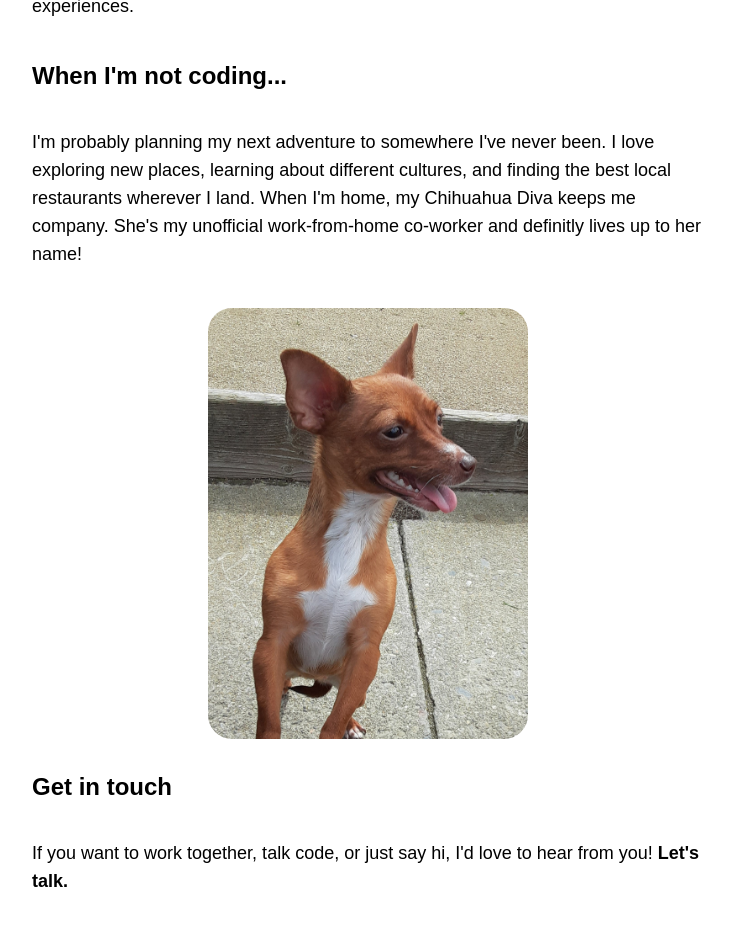
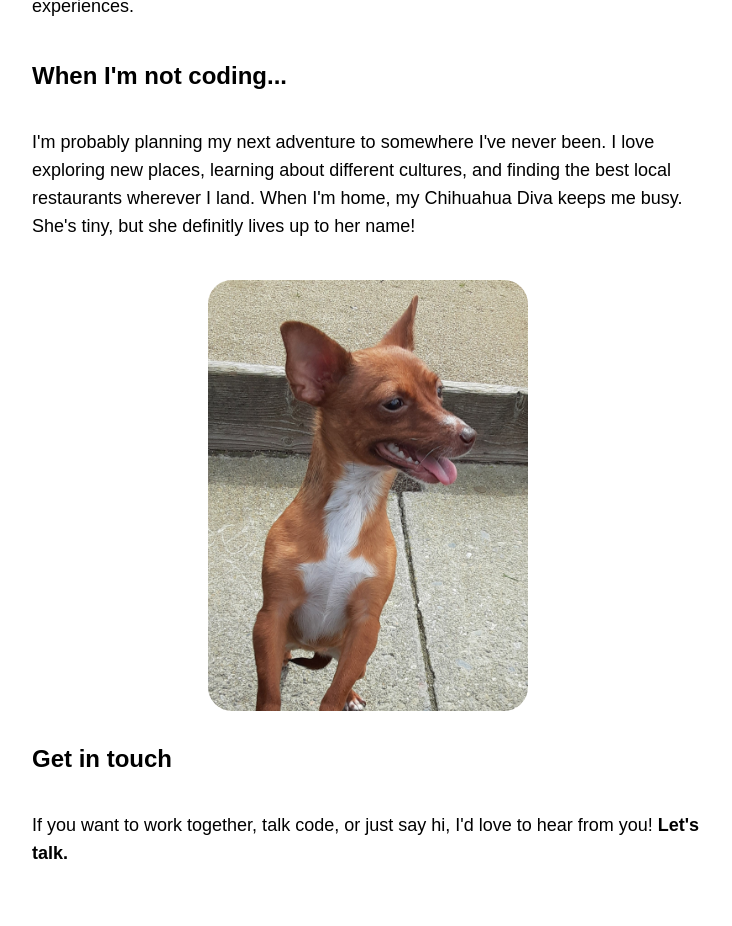
Before and after one commit to LaTrishaGomer/latrisha-gomer, a Next.js app: page /about in a window 1280 px wide. Shown: the part 1494-2420 px from the top of the page, without its empty margins (272-1004 px from the left). Built offline with nearby package versions, Linux system fonts and the light colour scheme; a web font is replaced by a local one.

Commit message:
minor change to last paragraph of about page

```diff
--- a/app/components/About.jsx
+++ b/app/components/About.jsx
@@ -41,7 +41,7 @@ import React from 'react'
 
         <br />
         <p className='mb-10 font-ovo text-left'>
-        I'm probably planning my next adventure to somewhere I've never been. I love exploring new places, learning about different cultures, and finding the best local restaurants wherever I land. When I'm home, my Chihuahua Diva keeps me company. She's my unofficial work-from-home co-worker and definitly lives up to her name!
+        I'm probably planning my next adventure to somewhere I've never been. I love exploring new places, learning about different cultures, and finding the best local restaurants wherever I land. When I'm home, my Chihuahua Diva keeps me busy. She's tiny, but she definitly lives up to her name!
         </p>
           <div className='w-64 sm:w-80 rounded-3xl mx-auto'>
         <Image src={assets.diva_image} alt='diva' className='w-full rounded-3xl' />
```
